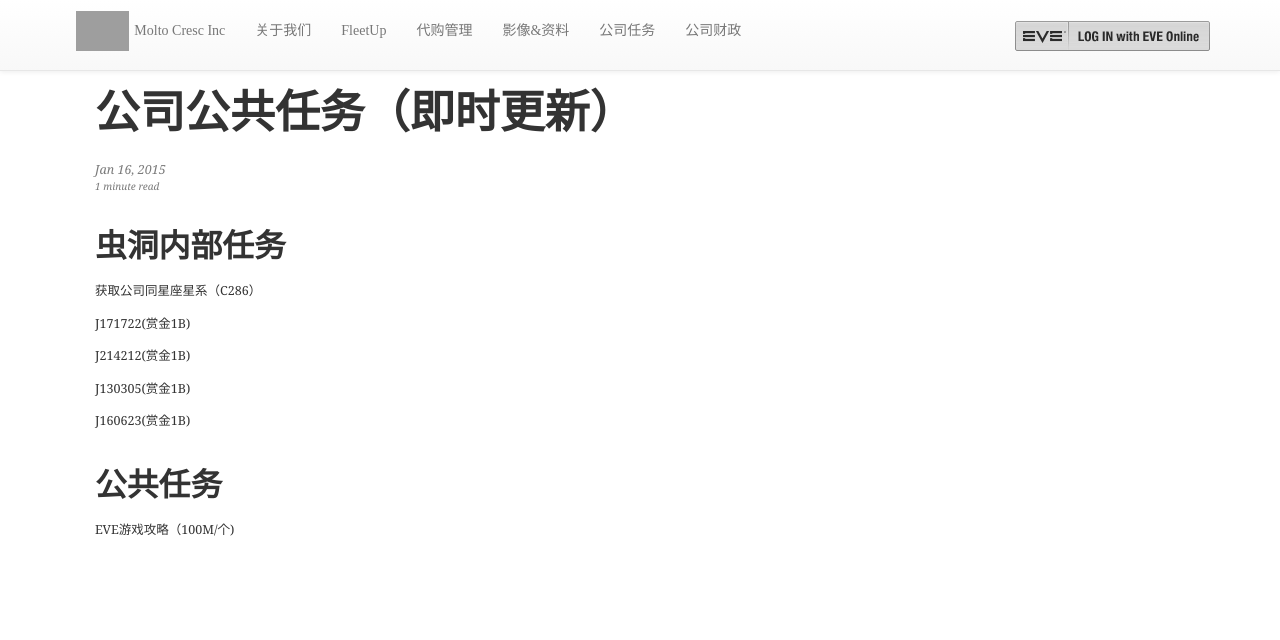
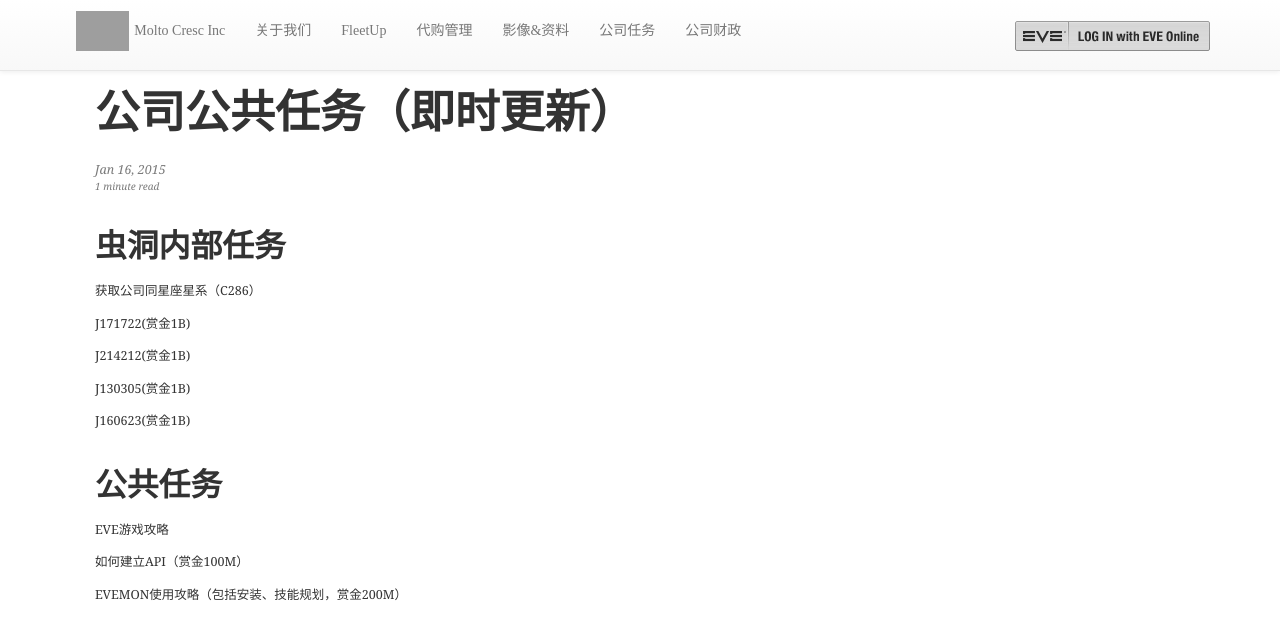
Before and after one commit to zhang98722/zhang98722.github.io, a Jekyll site: the page built from _posts/2015-01-16-corporation-mission.md, in a window 1280 px wide. Shown: the top 640 px of the page. Built offline with Jekyll 4.4.1, drawn with Linux system fonts in a browser that asks for light colours; comment, search, counter and statistics services are not loaded; grey boxes are pictures that could not be loaded.

Commit message:
Update 2015-01-16-corporation-mission.md

```diff
--- a/_posts/2015-01-16-corporation-mission.md
+++ b/_posts/2015-01-16-corporation-mission.md
@@ -21,4 +21,8 @@ J160623(赏金1B)
 
 ## 公共任务
 
-EVE游戏攻略（100M/个)
+EVE游戏攻略
+
+如何建立API（赏金100M）
+
+EVEMON使用攻略（包括安装、技能规划，赏金200M）
```
